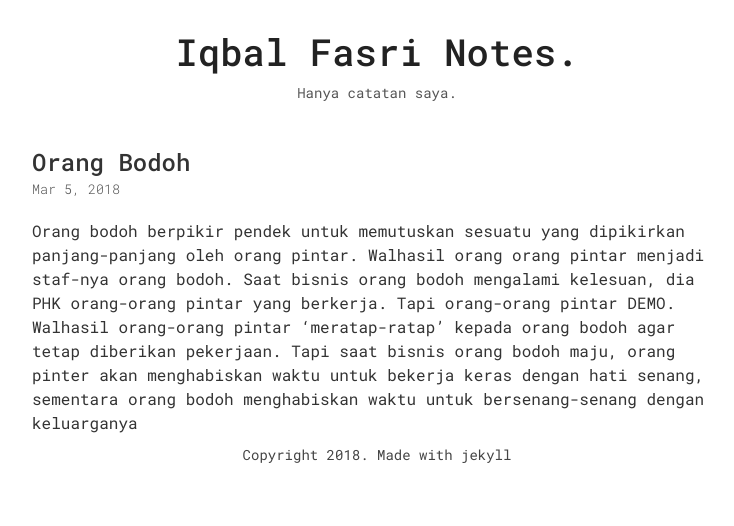
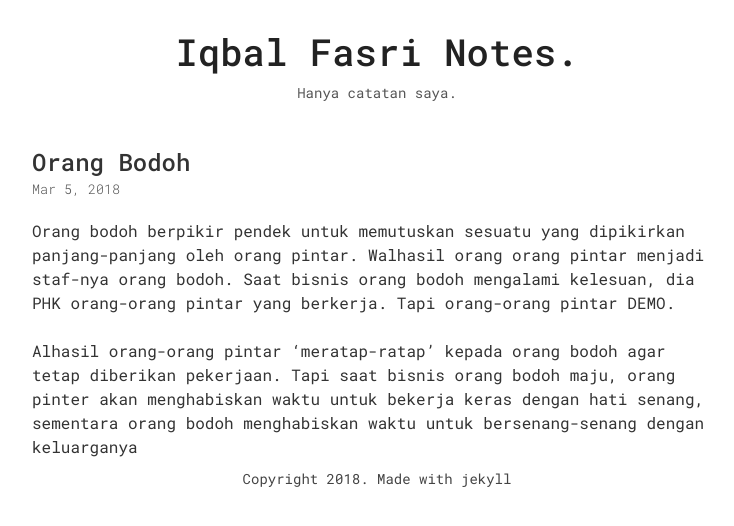
Before and after one commit to iqbalfasri/blog, a Jekyll site: the page built from _posts/2018-03-05-orang-bodoh.md, in a window 1280 px wide. Shown: the top 526 px of the page, without its empty margins (263-997 px from the left). Built offline with Jekyll 4.4.1, drawn with Linux system fonts in a browser that asks for light colours.

Commit message:
Update 2018-03-05-orang-bodoh.md

```diff
--- a/_posts/2018-03-05-orang-bodoh.md
+++ b/_posts/2018-03-05-orang-bodoh.md
@@ -2,4 +2,7 @@
 layout: post
 title:  "Orang Bodoh"
 ---
-Orang bodoh berpikir pendek untuk memutuskan sesuatu yang dipikirkan panjang-panjang oleh orang pintar. Walhasil orang orang pintar menjadi staf-nya orang bodoh. Saat bisnis orang bodoh mengalami kelesuan, dia PHK orang-orang pintar yang berkerja. Tapi orang-orang pintar DEMO. Walhasil orang-orang pintar ‘meratap-ratap’ kepada orang bodoh agar tetap diberikan pekerjaan. Tapi saat bisnis orang bodoh maju, orang pinter akan menghabiskan waktu untuk bekerja keras dengan hati senang, sementara orang bodoh menghabiskan waktu untuk bersenang-senang dengan keluarganya
+Orang bodoh berpikir pendek untuk memutuskan sesuatu yang dipikirkan panjang-panjang oleh orang pintar. Walhasil orang orang pintar menjadi staf-nya orang bodoh. Saat bisnis orang bodoh mengalami kelesuan, dia PHK orang-orang pintar yang berkerja. Tapi orang-orang pintar DEMO.
+
+<br/>
+Alhasil orang-orang pintar ‘meratap-ratap’ kepada orang bodoh agar tetap diberikan pekerjaan. Tapi saat bisnis orang bodoh maju, orang pinter akan menghabiskan waktu untuk bekerja keras dengan hati senang, sementara orang bodoh menghabiskan waktu untuk bersenang-senang dengan keluarganya
```
